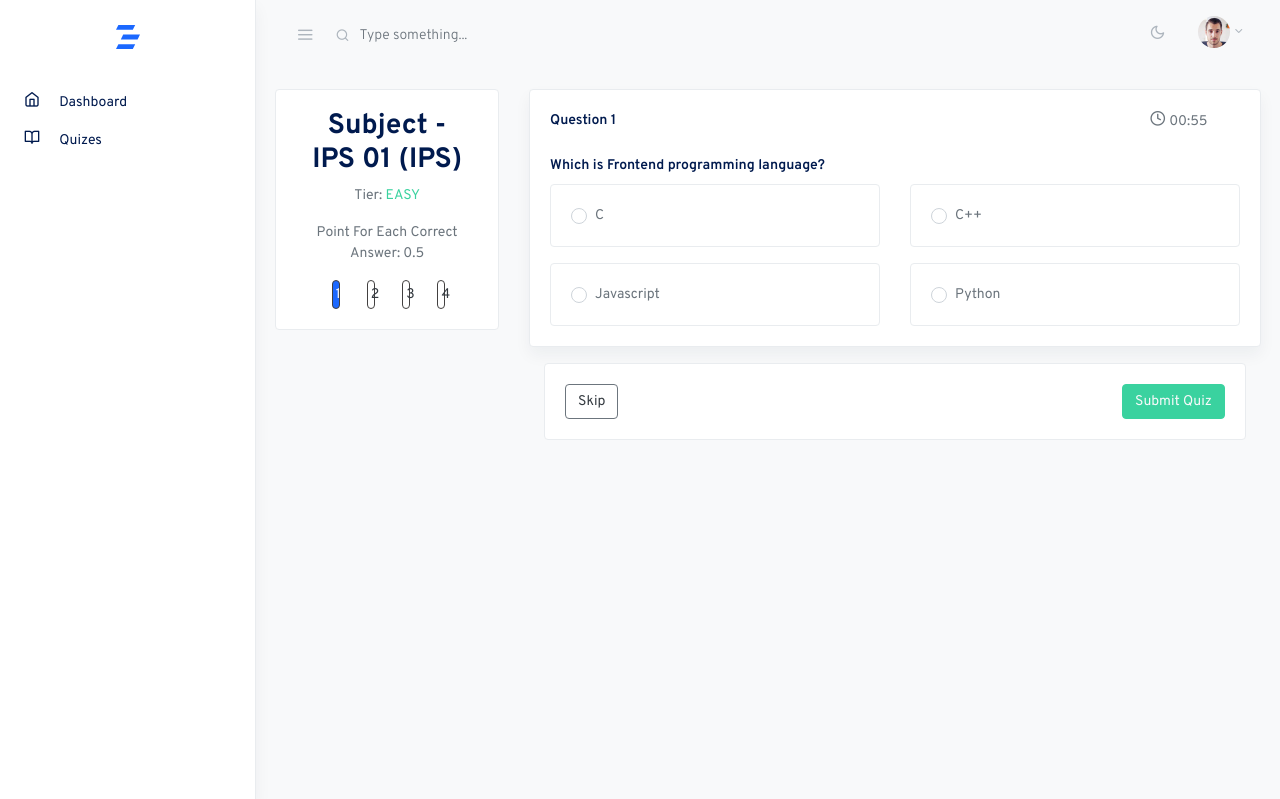
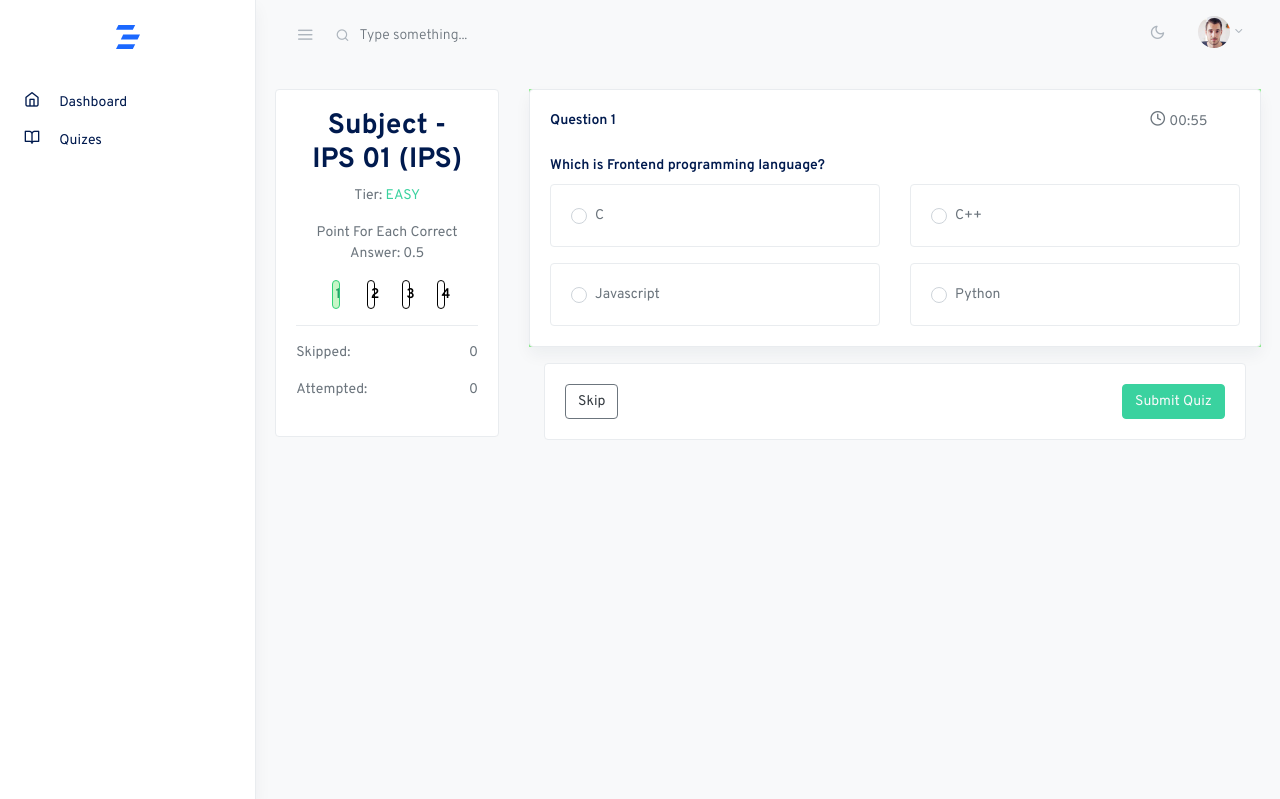
Before and after one commit to Rifat977/quiz, a Django app: template templates/user/quiz.html in a window 1280 px wide. Shown: the top 799 px of the page. Run offline with Django 4.2, Linux system fonts and the light colour scheme; the template is opened without the code that fills it: values that come from a table or form of the project are taken from there, others are empty; data comes from the database, SQL or seed files in the repository; both versions use the stored data as it was after the commit; some libraries are stand-ins or nearby versions; some web fonts are replaced.

Commit message:
design fixed

```diff
--- a/templates/user/assets/base.html
+++ b/templates/user/assets/base.html
@@ -34,6 +34,7 @@
         border: 1px rgb(5, 5, 5) solid;
       }
     </style>
+    {% block stylesheet %} {% endblock %}
   </head>
   <body class="vertical  light  ">
     <div class="wrapper">
--- a/templates/user/quiz.html
+++ b/templates/user/quiz.html
@@ -3,6 +3,14 @@
 {% block title %}Quiz Participation{% endblock %}
 
 {% load custom_filters %}
+
+{% block stylesheet %}
+<style>
+    .active {
+        background-color: lightgreen; !important
+    }
+</style>
+{% endblock %}
 
 {% block content %}
 
@@ -20,7 +28,7 @@
                         {% for question in questions %}
                         <div class="col-2">
                             <li class="nav-item">
-                                    <a style="border: 1px solid #424040; padding: 3px;" class="nav-link {% if forloop.first %} active text-light {% else %} text-dark {% endif %}" id="questionTab{{ forloop.counter }}-tab" data-toggle="pill" href="#question{{ forloop.counter }}" role="tab" aria-controls="question{{ forloop.counter }}" aria-selected="true">{{ forloop.counter }}</a>
+                                <a style="padding: 3px; background-color: {% if forloop.first %} rgba(144,238,144,0.5) {% else %} none {% endif %}; color: {% if forloop.first %} #26a269 {% else %} black {% endif %}; border: 1px solid {% if forloop.first %} #33d17a {% else %} black {% endif %};" class="nav-link font-weight-bold {% if forloop.first %} active {% endif %} " id="questionTab{{ forloop.counter }}-tab" data-toggle="pill" href="#question{{ forloop.counter }}" role="tab" aria-controls="question{{ forloop.counter }}" aria-selected="{% if forloop.first %} true {% else %} false {% endif %}">{{ forloop.counter }}</a>
                             </li>
                         </div>
                         {% if forloop.counter|divisibleby:5 and not forloop.last %}
@@ -29,6 +37,28 @@
                         {% endfor %}
                     </div>
                 </ul>
+
+                <hr>
+
+                <div>
+                    <div class="row">
+                        <div class="col-6">
+                            <p>Skipped:</p>
+                        </div>
+                        <div class="col-6 text-right">
+                            <p>0</p>
+                        </div>
+                    </div>
+                    <div class="row">
+                        <div class="col-6">
+                            <p>Attempted:</p>
+                        </div>
+                        <div class="col-6 text-right">
+                            <p>0</p>
+                        </div>
+                    </div>
+                </div>
+
             </div>
         </div>
     </div>
@@ -132,25 +162,31 @@
             tab.addEventListener('click', function(event) {
                 // Remove active class from all tabs
                 questionTabs.forEach(function(tab) {
-                    tab.classList.remove('active', 'text-light');
-                    tab.classList.add('text-dark'); // Add text-dark class for inactive tabs
-                    tab.setAttribute('aria-selected', 'false');
+                    tab.classList.remove('active');
+                    tab.style.backgroundColor = '';
+                    tab.style.borderColor = 'black';
+                    tab.style.color = 'black';
                 });
+
                 // Add active class to the clicked tab
-                event.target.classList.add('active', 'text-light');
-                event.target.classList.remove('text-dark'); // Remove text-dark class for active tab
-                event.target.setAttribute('aria-selected', 'true');
+                event.target.classList.add('active');
+                event.target.style.backgroundColor = 'rgba(144,238,144,0.5)';
+                event.target.style.borderColor = '#33d17a';
+                event.target.style.color = '#26a269';
+
                 // Hide all tab contents
                 var tabContents = document.querySelectorAll('.tab-pane');
                 tabContents.forEach(function(content) {
                     content.classList.remove('active', 'show');
                 });
+
                 // Show the corresponding tab content
                 var tabContentId = event.target.getAttribute('href');
                 var tabContent = document.querySelector(tabContentId);
                 tabContent.classList.add('active', 'show');
             });
         });
+
 
         // Event listener for the skip button
         skipButton.addEventListener('click', function() {
--- a/templates/user/wallet.html
+++ b/templates/user/wallet.html
@@ -36,7 +36,7 @@
                                 </div>
                                 <div class="col-md-6 border-top py-3">
                                     <p class="mb-1"><strong class="text-muted">Per Point</strong></p>
-                                    <h4 class="mb-0">{{per_point.per_point}} RS</h4>
+                                    <h4 class="mb-0">{{per_point.per_point}} USDT</h4>
                                 </div> <!-- .col -->
                                 <div class="col-md-6 border-top py-3">
                                     <p class="mb-1"><strong class="text-muted">Balance</strong></p>
```
Also changed, not shown: db.sqlite3. Lines whose indentation alone changed are shown as unchanged.
